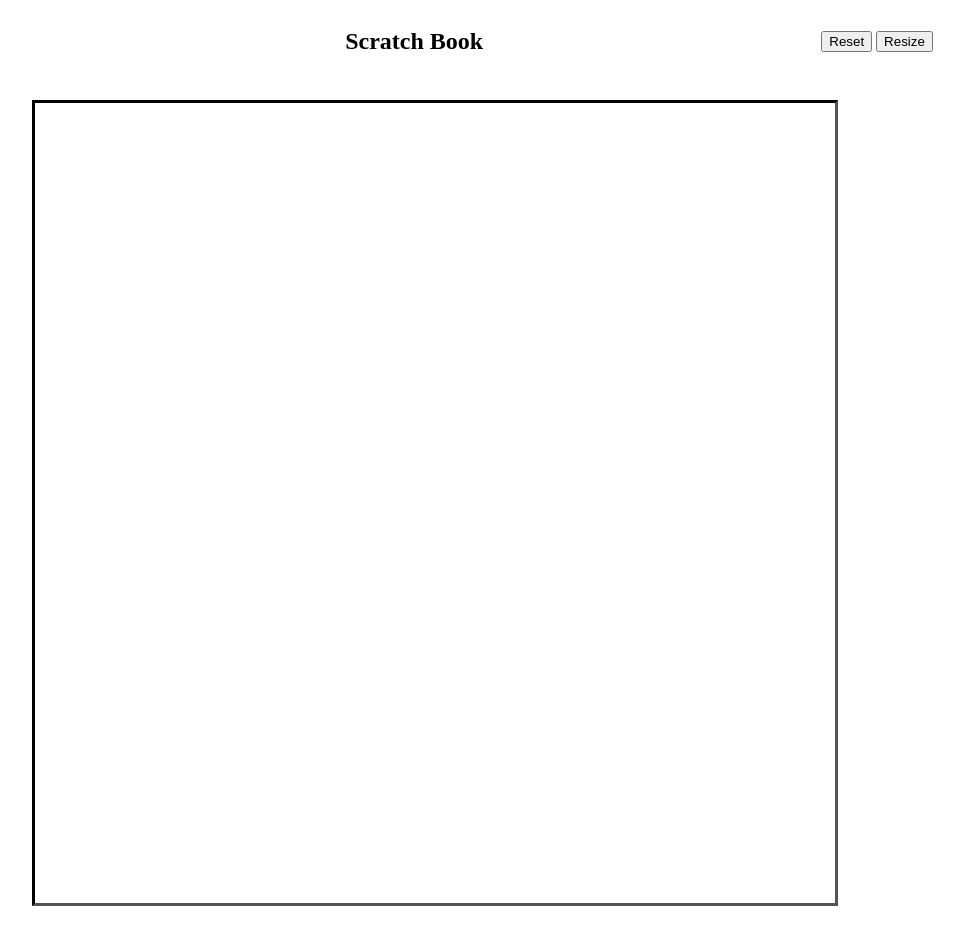
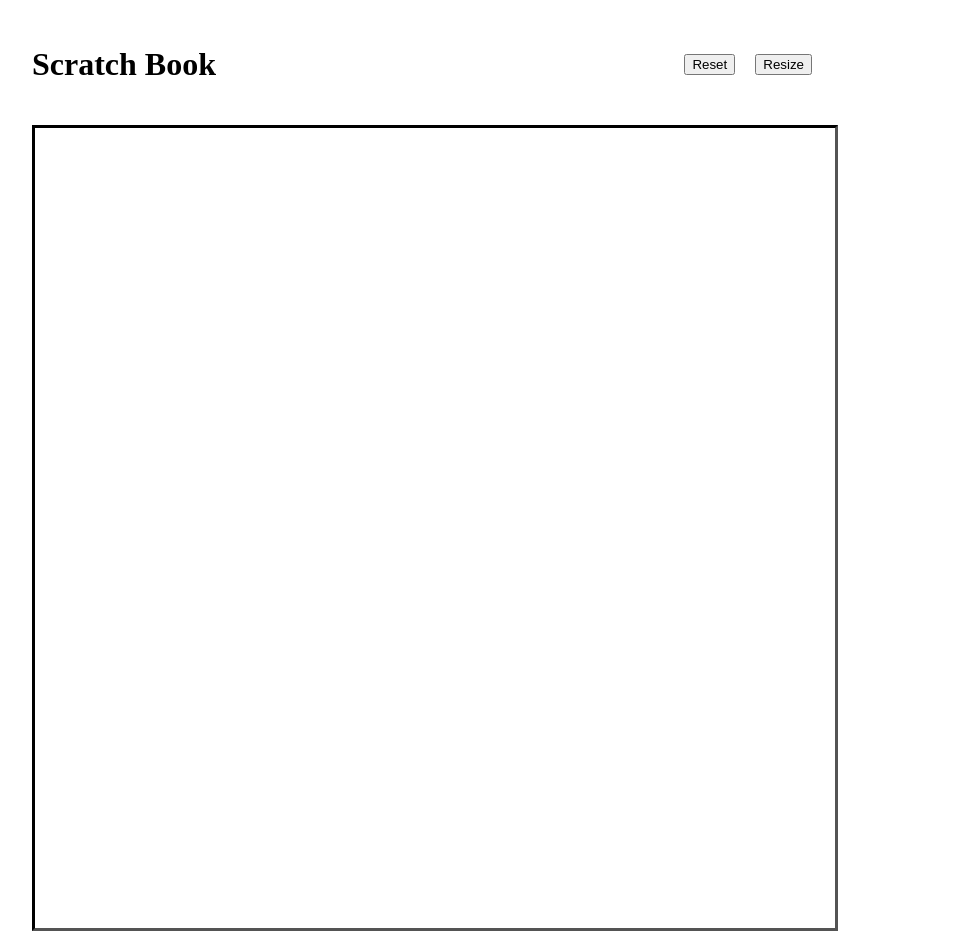
Before and after one commit to ashok-kollipara/odin-project-etch-board, a plain HTML site: page index.html in a window 1280 px wide. Shown: the whole page, without its empty margins (1-965 px from the left). Drawn offline with Linux system fonts and the light colour scheme.

Commit message:
update css

```diff
--- a/index.html
+++ b/index.html
@@ -6,14 +6,15 @@
         <script defer src="./script.js"></script>
     </head>
     <body>
-        <div class="menu">
-            <h2>Scratch Book</h2>
-            <div class="options">
-                <button class="reset">Reset</button>
-                <button class="resize">Resize</button>
+        <div class="book">
+            <div class="menu">
+                <h1>Scratch Book</h1>
+                <div class="options">
+                    <button class="reset">Reset</button>
+                    <button class="resize">Resize</button>
+                </div>
             </div>
-        </div>
-        <div class="container">
+            <div class="container"></div>
         </div>
     </body>
 </html>
--- a/script.js
+++ b/script.js
@@ -8,9 +8,12 @@ const CONTAINER_SQUARE_SIDE_LENGTH = BASE_GRID_LENGTH * BASE_SQUARE_DIV_SIDE_LEN
 let container = document.querySelector(".container");
 container.style.width = CONTAINER_SQUARE_SIDE_LENGTH.toString() + "px";
 container.style.height = CONTAINER_SQUARE_SIDE_LENGTH.toString() + "px";
-container.style.margin = "25px";
 container.style.borderColor = "black";
 container.style.borderStyle = "inset";
+container.style.marginTop = "10px";
+
+let menu = document.querySelector(".menu");
+menu.style.width = CONTAINER_SQUARE_SIDE_LENGTH.toString() + "px";
 
 let drawGrid = (size = BASE_GRID_LENGTH) => {
     let gridItemSide = `${CONTAINER_SQUARE_SIDE_LENGTH/size}px`;
@@ -23,7 +26,7 @@ let drawGrid = (size = BASE_GRID_LENGTH) => {
         gridItem.style.width = gridItemSide;
         gridItem.style.height = gridItemSide;
         gridItem.style.gap = "0px";
-        gridItem.addEventListener("mouseover", (event) => {
+        gridItem.addEventListener("dragover", (event) => {
             event.target.style.backgroundColor = "purple";
         })
         container.appendChild(gridItem);
--- a/styles.css
+++ b/styles.css
@@ -1,9 +1,26 @@
+.book {
+    display: flex;
+    flex-direction: column;
+    gap: 10px;
+    margin: 25px;
+}
+
 .menu {
     display: flex;
-    justify-content: space-evenly;
+    justify-content: space-between;
     align-items: center;
-    gap: "20px";
+    gap: 20px;
 }
+
+.options {
+    display: flex;
+    margin: 10px;
+    padding: 10px;
+    justify-content: space-between;
+    gap: 20px;
+    font-size: 20px;
+}
+
 .container {
     display: flex;
     flex-wrap: wrap;
```
